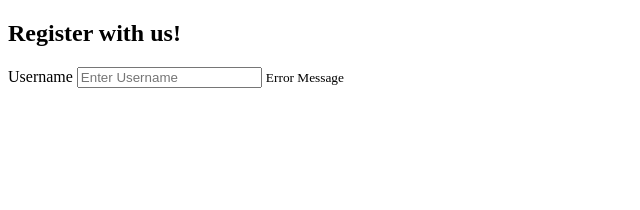
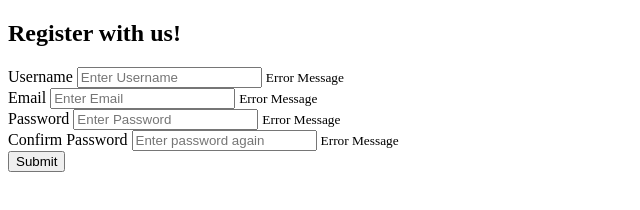
Before and after one commit to Djones917/form_validator_2020, a plain HTML site: page index.html in a window 1280 px wide. Shown: the whole page, without its empty margins (0-640 px from the left). Drawn offline with Linux system fonts and the light colour scheme.

Commit message:
html complete on form

```diff
--- a/index.html
+++ b/index.html
@@ -16,6 +16,23 @@
                 <input type="text" id="username" placeholder="Enter Username">
                 <small>Error Message</small>
             </div>
+            <div class="form-control">
+                <label for="email">Email</label>
+                <input type="text" id="email" placeholder="Enter Email">
+                <small>Error Message</small>
+            </div>
+            <!-- Could change input to email but the it validats on it's own! -->
+            <div class="form-control">
+                <label for="password">Password</label>
+                <input type="password" id="password" placeholder="Enter Password">
+                <small>Error Message</small>
+            </div>
+            <div class="form-control">
+                <label for="password2">Confirm Password</label>
+                <input type="password" id="password2" placeholder="Enter password again">
+                <small>Error Message</small>
+            </div>
+            <button>Submit</button>
         </form>
     </div>
 
```
